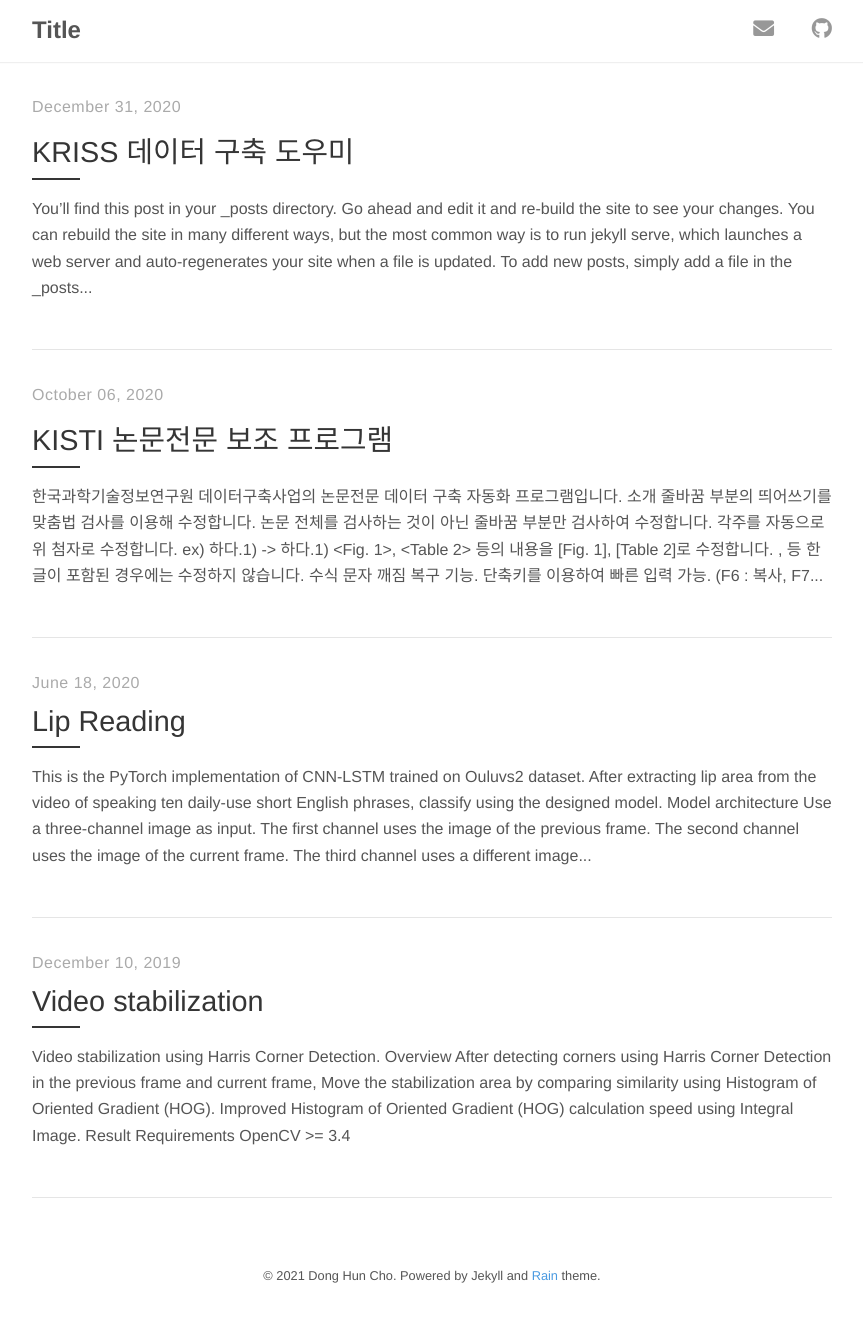
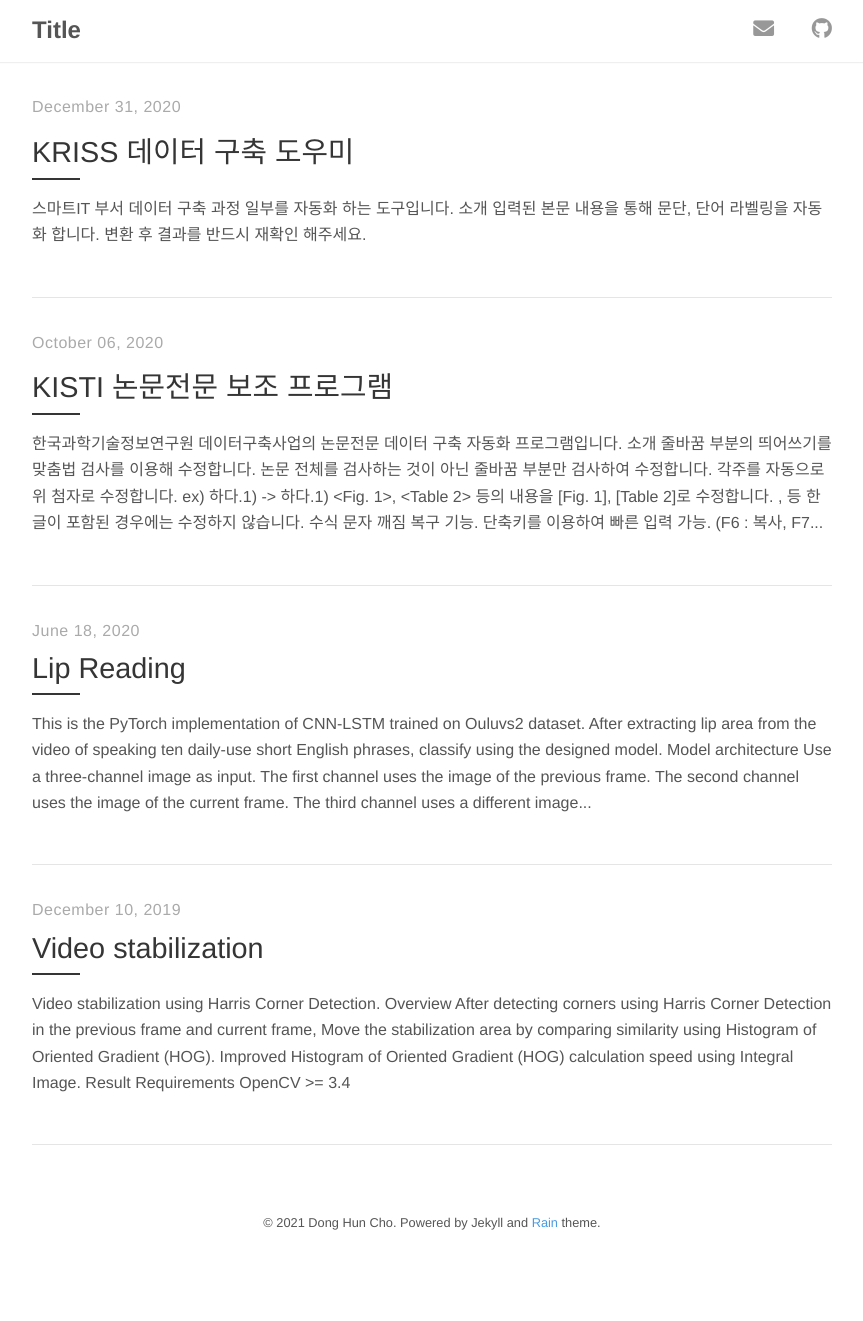
Before and after one commit to johun204/johun204.github.io, a Jekyll site: the page built from index.html, in a window 1280 px wide. Shown: the whole page, without its empty margins (208-1071 px from the left). Built offline with Jekyll 4.4.1, drawn with Linux system fonts in a browser that asks for light colours; nearby versions of some CDN libraries; the list of posts is cut into pages by our own code; after the commit the page ends 1268 px from its top, so only the background shows below that.

Commit message:
Add files via upload

```diff
--- a/_posts/2020-12-31-kriss-study-help.md
+++ b/_posts/2020-12-31-kriss-study-help.md
@@ -4,22 +4,15 @@
 author: "Dong Hun Cho"
 ---
 
-You’ll find this post in your `_posts` directory. Go ahead and edit it and re-build the site to see your changes. You can rebuild the site in many different ways, but the most common way is to run `jekyll serve`, which launches a web server and auto-regenerates your site when a file is updated.
+스마트IT 부서 데이터 구축 과정 일부를 자동화 하는 도구입니다.
 
-To add new posts, simply add a file in the `_posts` directory that follows the convention `YYYY-MM-DD-name-of-post.ext` and includes the necessary front matter. Take a look at the source for this post to get an idea about how it works.
+## 소개
+* 입력된 본문 내용을 통해 문단, 단어 라벨링을 자동화 합니다.
 
-Jekyll also offers powerful support for code snippets: like these
+<img src="https://raw.githubusercontent.com/johun204/kriss-study-help/main/img/4.png" />
 
-{% highlight ruby %}
-def print_hi(name)
-  puts "Hi, #{name}"
-end
-print_hi('Tom')
-#=> prints 'Hi, Tom' to STDOUT.
-{% endhighlight %}
+<img src="https://raw.githubusercontent.com/johun204/kriss-study-help/main/img/6.png" />
 
-Check out the [Jekyll docs][jekyll-docs] for more info on how to get the most out of Jekyll. File all bugs/feature requests at [Jekyll’s GitHub repo][jekyll-gh]. If you have questions, you can ask them on [Jekyll Talk][jekyll-talk].
+<img src="https://raw.githubusercontent.com/johun204/kriss-study-help/main/img/7.png" />
 
-[jekyll-docs]: https://jekyllrb.com/docs/home
-[jekyll-gh]:   https://github.com/jekyll/jekyll
-[jekyll-talk]: https://talk.jekyllrb.com/
+변환 후 결과를 반드시 재확인 해주세요.
```
